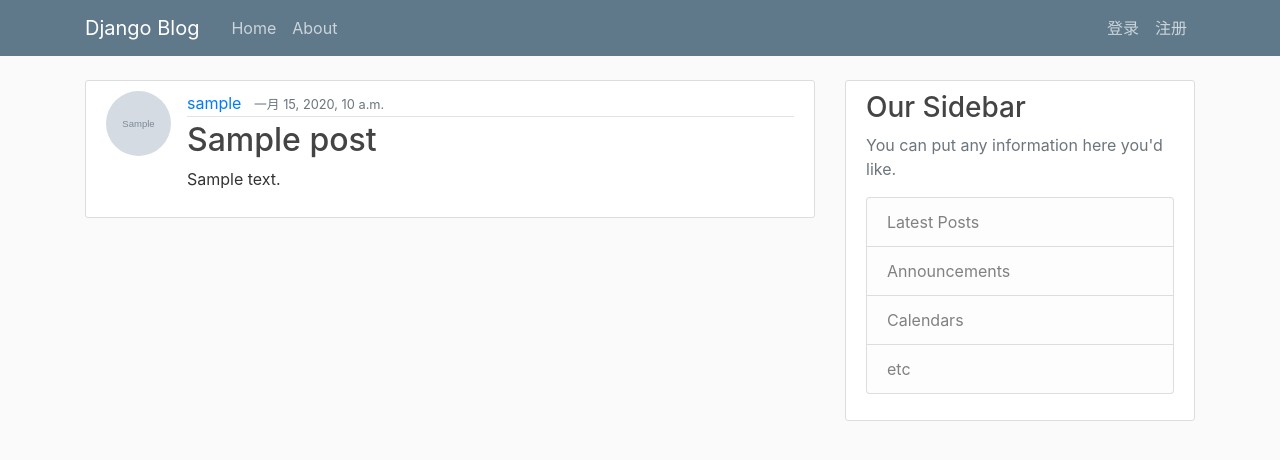
After one commit to guili618/django_blog, a Django app: page /post/1/ in a window 1280 px wide. The commit adds this page. Shown: the top 460 px of the page. Run offline with Django 3.2, Linux system fonts and the light colour scheme; tables that the repository leaves empty hold one stand-in row (values such as "Sample post"); grey boxes marked "Sample" are stand-in pictures; some libraries are stand-ins or nearby versions.

Commit message:
cbv crud

```diff
--- a/blog/models.py
+++ b/blog/models.py
@@ -1,5 +1,7 @@
 from django.db import models
 from django.utils import timezone
+#from django.core.urlresolvers import reverse
+from django.urls import reverse
 from django.contrib.auth.models import User
 # Create your models here.
 class Post(models.Model):
@@ -10,3 +12,6 @@ class Post(models.Model):
 
     def __str__(self):
         return self.title
+
+    def get_absolute_url(self):
+        return reverse('post-detail', kwargs={'pk': self.pk})
--- a/blog/templates/blog/base.html
+++ b/blog/templates/blog/base.html
@@ -31,6 +31,7 @@
 				<!-- Navbar Right Side -->
 				<div class="navbar-nav">
 				{% if user.is_authenticated %}
+					<a class="nav-item nav-link" href="{% url 'post-add' %}">发布文章</a>
 					<a class="nav-item nav-link" href="{% url 'users-profile' %}">个人信息</a>
 					<a class="nav-item nav-link" href="{% url 'auth-logout' %}">退出</a>
 				{% else %}
--- a/blog/templates/blog/home.html
+++ b/blog/templates/blog/home.html
@@ -8,7 +8,7 @@
 				<a class="mr-2" href="#">{{ post.author }}</a>
 				<small class="text-muted">{{ post.date_posted }}</small>
 			  </div>
-			  <h2><a class="article-title" href="#">{{ post.title }}</a></h2>
+			  <h2><a class="article-title" href="{% url 'post-detail' post.pk %}">{{ post.title }}</a></h2>
 			  <p class="article-content">{{ post.content }}</p>
 			</div>
 		</article>
--- /dev/null
+++ b/blog/templates/blog/post_detail.html
@@ -0,0 +1,20 @@
+{% extends 'blog/base.html' %}
+{% block content %}
+		<article class="media content-section">
+			<img class="rounded-circle article-img "src="{{ object.author.profile.image.url }}">
+			<div class="media-body">
+			  <div class="article-metadata">
+				<a class="mr-2" href="#">{{ object.author }}</a>
+				<small class="text-muted">{{ object.date_posted }}</small>
+					{% if object.author == user %}
+					<div>
+						<a class="btn btn-secondary btn-sm mt-1 mb-1" href="{% url 'post-update' object.id %}">更新</a>
+						<a class="btn btn-danger btn-sm mt-1 mb-1" href="{% url 'post-delete' object.id %}">删除</a>
+					</div>
+					{% endif %}
+				</div>
+			  <h2 class="article-title">{{ object.title }}</h2>
+			  <p class="article-content">{{ object.content }}</p>
+			</div>
+		</article>
+{% endblock content %}
--- a/blog/urls.py
+++ b/blog/urls.py
@@ -1,7 +1,37 @@
 from django.conf.urls import url
 from . import  views
+from .views import (
+    PostListView,
+    PostDetailView,
+    PostCreateView,
+    PostUpdateView,
+    PostDeleteView
+)
 
 urlpatterns = [
-    url(r'^$', views.home,name='blog-home'),
+    #url(r'^$', views.home,name='blog-home'),
+    url(r'^$', PostListView.as_view(),name='blog-home'),
+    url(r'^post/(?P<pk>[0-9]+)/$', PostDetailView.as_view(),name='post-detail'),
+    url(r'post/add/$', PostCreateView.as_view(), name='post-add'),
+    url(r'post/(?P<pk>[0-9]+)/update$', PostUpdateView.as_view(),\
+                                                            name='post-update'),
+    url(r'post/(?P<pk>[0-9]+)/delete/$', PostDeleteView.as_view(),\
+                                                            name='post-delete'),
     url(r'^about/', views.about,name='blog-about'),
 ]
+'''
+urlpatterns = [
+    url(r'^$', PostListView.as_view(),name='blog-home'),
+    url(r'^user/(?P<username>\w+)/$', UserPostListView.as_view(),name='user-posts'),
+
+
+    #url(r'^$', views.home,name='blog-home'),
+    url(r'^about/', views.about,name='blog-about'),
+]
+
+
+
+'''
+
+
+# <app>/<model>_<view_type>.html
--- a/blog/views.py
+++ b/blog/views.py
@@ -1,5 +1,13 @@
 from django.shortcuts import render
 from django.http import HttpResponse
+from django.contrib.auth.mixins import LoginRequiredMixin, UserPassesTestMixin
+from django.views.generic import (
+    ListView,
+    DetailView,
+    CreateView,
+    UpdateView,
+    DeleteView
+)
 from .models import Post
 # Create your views here.
 
@@ -14,3 +22,48 @@ def home(request):
 
 def about(request):
     return render(request,"blog/about.html",{'title':'about'})
+
+class PostListView(ListView):
+    model = Post
+    template_name = 'blog/home.html'  # <app>/<model>_<viewtype>.html
+    context_object_name = 'posts'
+    ordering = ['-date_posted']
+
+
+class PostDetailView(DetailView):
+    model = Post
+
+
+class PostCreateView(LoginRequiredMixin, CreateView):
+    model = Post
+    fields = ['title', 'content']
+
+    def form_valid(self, form):
+        form.instance.author = self.request.user
+        return super().form_valid(form)
+
+
+class PostUpdateView(LoginRequiredMixin, UserPassesTestMixin, UpdateView):
+    model = Post
+    fields = ['title', 'content']
+
+    def form_valid(self, form):
+        form.instance.author = self.request.user
+        return super().form_valid(form)
+
+    def test_func(self):
+        post = self.get_object()
+        if self.request.user == post.author:
+            return True
+        return False
+
+
+class PostDeleteView(LoginRequiredMixin, UserPassesTestMixin, DeleteView):
+    model = Post
+    success_url = '/'
+
+    def test_func(self):
+        post = self.get_object()
+        if self.request.user == post.author:
+            return True
+        return False
```
Also changed, not shown: blog/templates/blog/post_confirm_delete.html (added, +16 -0 lines), blog/templates/blog/post_form.html (added, +16 -0 lines), users/views.py (line endings or trailing spaces).
